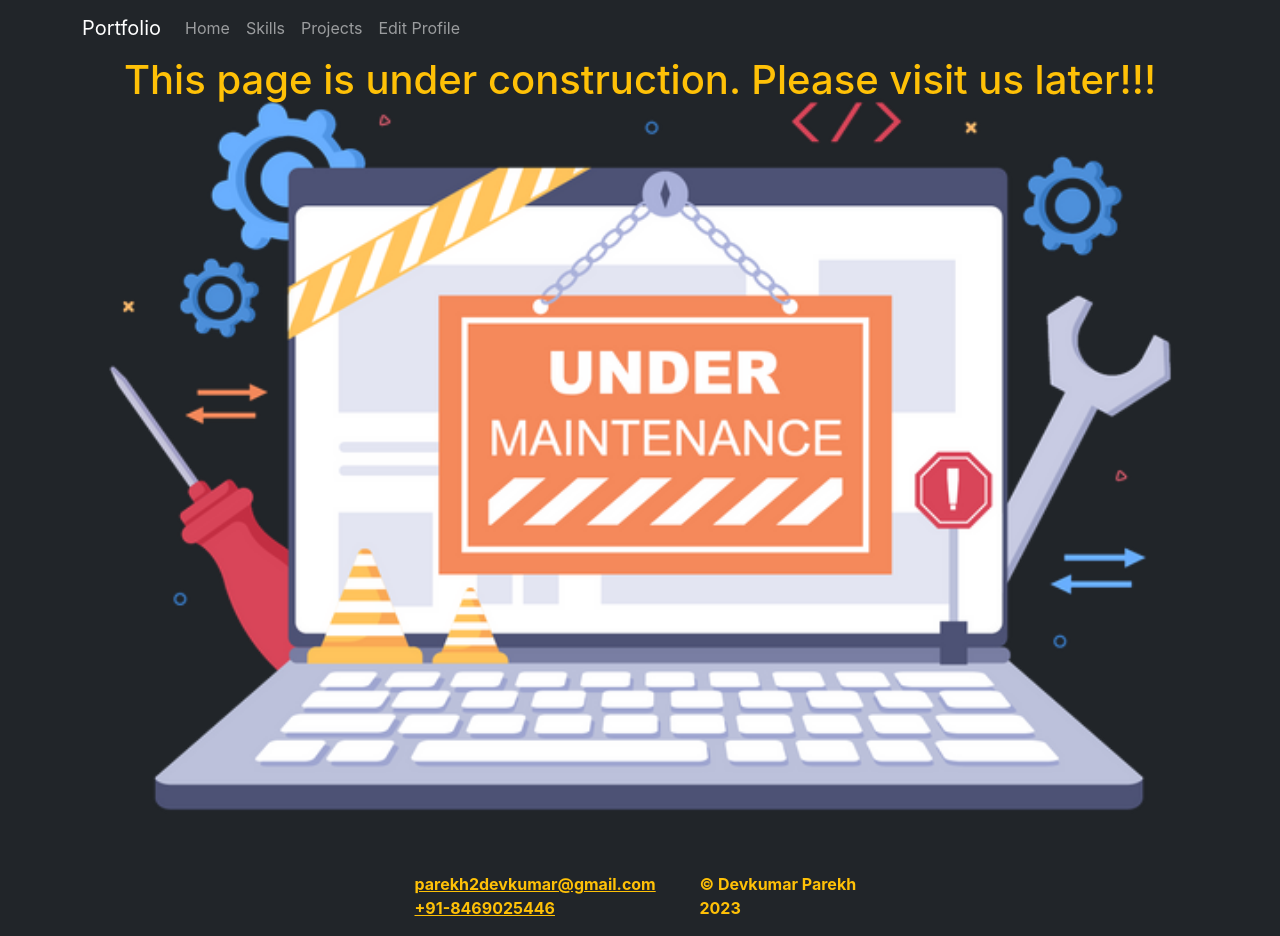
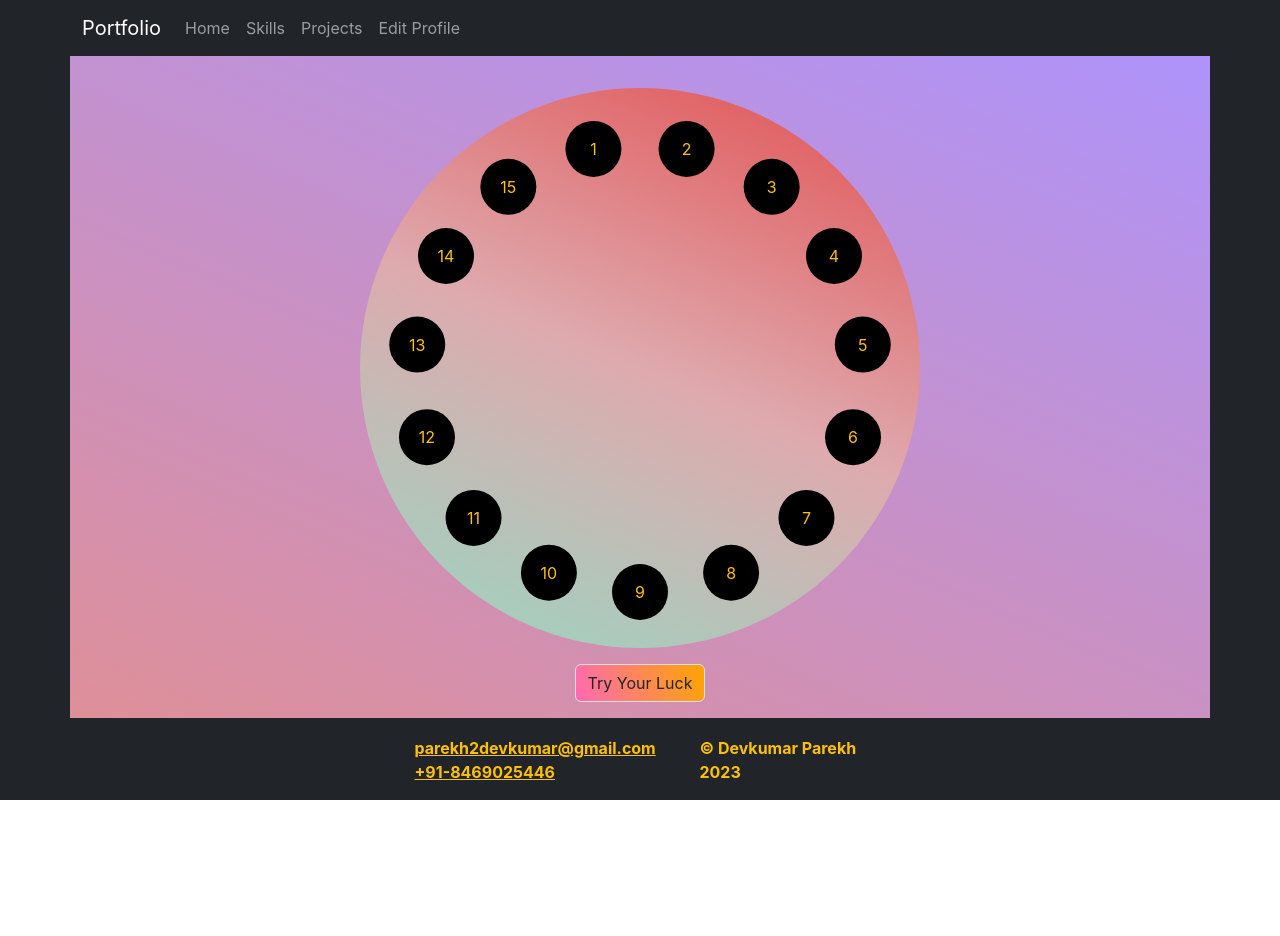
Before and after one commit to Devkumar-parekh/DevkumarPortfolio, a React (Create React App) app: page /projectlist/lucky-spin-wheel in a window 1280 px wide. After the commit the page ends 800 px from the top, so only its background shows below. Built offline with nearby package versions, Linux system fonts and the light colour scheme.

Commit message:
luckySpin added

```diff
--- a/package.json
+++ b/package.json
@@ -17,6 +17,7 @@
     "redux": "^4.2.1",
     "redux-persist": "^6.0.0",
     "redux-thunk": "^2.4.2",
+    "socket.io": "^4.7.2",
     "web-vitals": "^2.1.4"
   },
   "scripts": {
--- a/src/index.js
+++ b/src/index.js
@@ -21,6 +21,7 @@ import SkillSet from "./pages/SkillSet";
 import TicTacToe from "./pages/projects/TicTacToe";
 import ToDos from "./pages/projects/ToDos";
 import CardGame from "./pages/projects/CardGame";
+import LuckySpin from "./pages/projects/LuckySpin";
 export default function App() {
   return (
     <BrowserRouter>
@@ -44,7 +45,9 @@ export default function App() {
             <Route path="tic-tac-toe" element={<TicTacToe />} />
             <Route path="to-do" element={<ToDos />} />
             <Route path="card-game" element={<CardGame />} />
-            {/* CardGame */}
+            <Route path="lucky-spin-wheel" element={<LuckySpin />} />
+
+            {/* LuckySpin */}
           </Route>
           {/* Quiz */}
           <Route path="*" element={<NoPage />} />
--- a/src/pages/Projects.js
+++ b/src/pages/Projects.js
@@ -52,7 +52,12 @@ const projectList = [
     img: "./images/projects/cardDist.gif",
     label: "Card Distribution",
   },
-  //
+  {
+    url: "/projectlist/lucky-spin-wheel",
+    img: "./images/projects/spinWheel.gif",
+    label: "Lucky Spin Wheel",
+  },
+  //spinWheel
   ,
 ];
 const Projects = () => {
--- /dev/null
+++ b/src/pages/projects/LuckySpin.js
@@ -0,0 +1,82 @@
+import React, { useState } from "react";
+const nums = [1, 2, 3, 4, 5, 6, 7, 8, 9, 10, 11, 12, 13, 14, 15];
+function LuckySpin() {
+  const [luckyNum, setLuckyNum] = useState(0);
+  const [countDown, setCountDown] = useState(0);
+  const spin = () => {
+    let randomNum = Math.ceil(Math.random() * 150);
+    let num = 0;
+    let myInterval = setInterval(() => {
+      num = num + 1;
+      if (randomNum == 0) {
+        setLuckyNum(num);
+        alert(`${num} is lucky number`);
+        clearInterval(myInterval);
+      } else {
+        setLuckyNum(num);
+        randomNum -= 1;
+      }
+      if (num == 15) {
+        num = 0;
+      }
+
+      setCountDown(randomNum);
+    }, 90);
+    // luckyNum
+  };
+  return (
+    <div
+      className="container text-center p-3"
+      style={{ background: "linear-gradient(203deg, #ae93fa, #de8f98)" }}
+    >
+      <div className="d-flex justify-content-center p-3">
+        <div
+          id="clock"
+          style={{
+            width: "min(70vh, 70vw)",
+            aspectRatio: "1 / 1",
+            background: "linear-gradient(203deg, #e24f51,#deaaae, #97d7c1)",
+            borderRadius: "100%",
+            position: "relative",
+          }}
+        >
+          {nums?.map((item, index) => {
+            return (
+              <div key={index}>
+                <div
+                  className="hour"
+                  style={{
+                    left: "45%",
+                    top: "45%",
+                    position: "absolute",
+                    textAlign: "center",
+                    display: "flex",
+                    justifyContent: "center",
+                    alignItems: "center",
+                    width: "10%",
+                    height: "10%",
+                    backgroundColor: luckyNum == index + 1 ? "white" : "black",
+                    borderRadius: "100%",
+                    transform: `rotateZ(calc((${item} + 6) * calc(360 / ${nums?.length}) * 1deg))
+    translateY(400%)
+    rotateZ(calc((${item} + 6) * calc(360 / ${nums?.length}) * -1deg))`,
+                  }}
+                >
+                  {item}
+                </div>
+              </div>
+            );
+          })}
+        </div>
+      </div>
+      <div>
+        <button className="btn btn-yellow-pink border" onClick={spin}>
+          Try Your Luck
+        </button>
+        {/* {countDown} */}
+      </div>
+    </div>
+  );
+}
+
+export default LuckySpin;
```
Also changed, not shown: src/pages/projects/ChatApp.js (added, +37 -0 lines), src/pages/projects/LuckySpin copy.js (added, +78 -0 lines), public/images/projects/spinWheel.gif (added), 1 other file (tests, documents, lock files or other folders).
